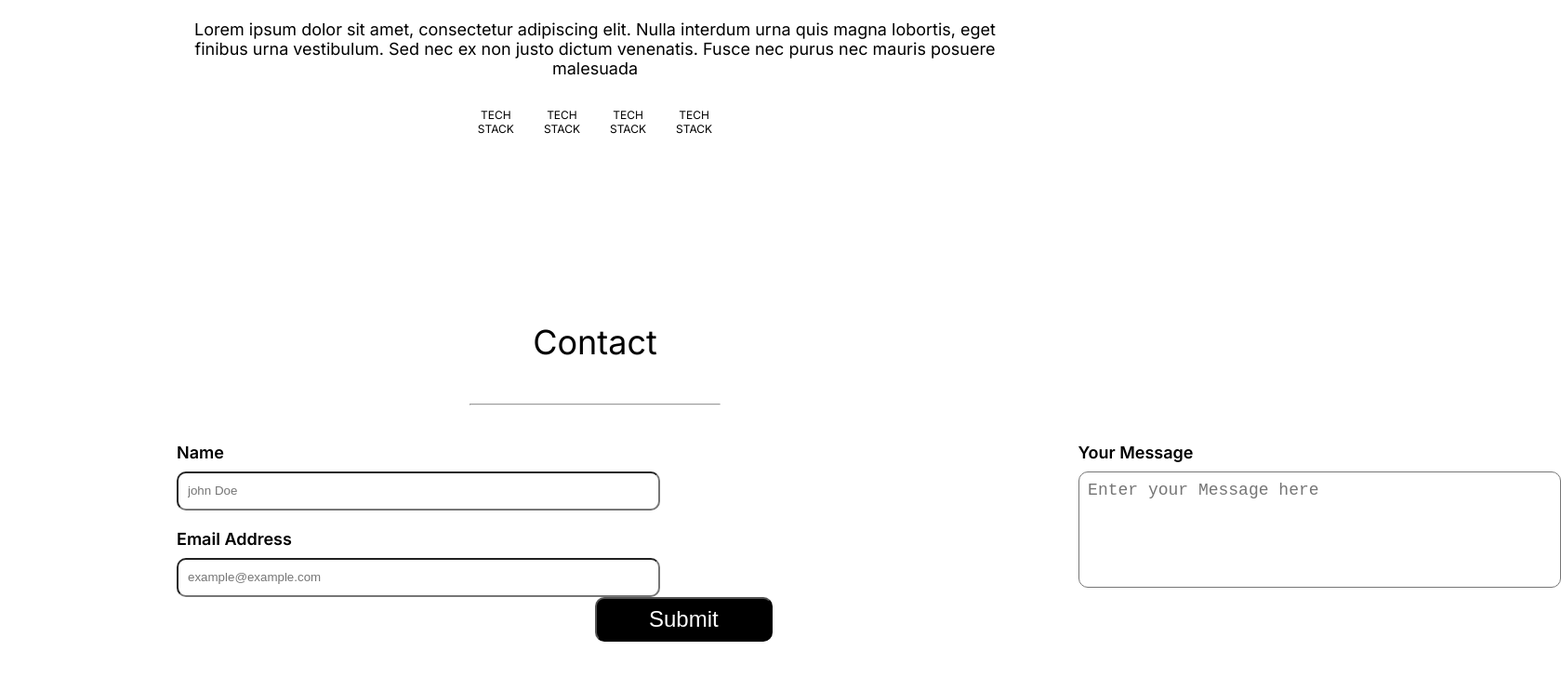
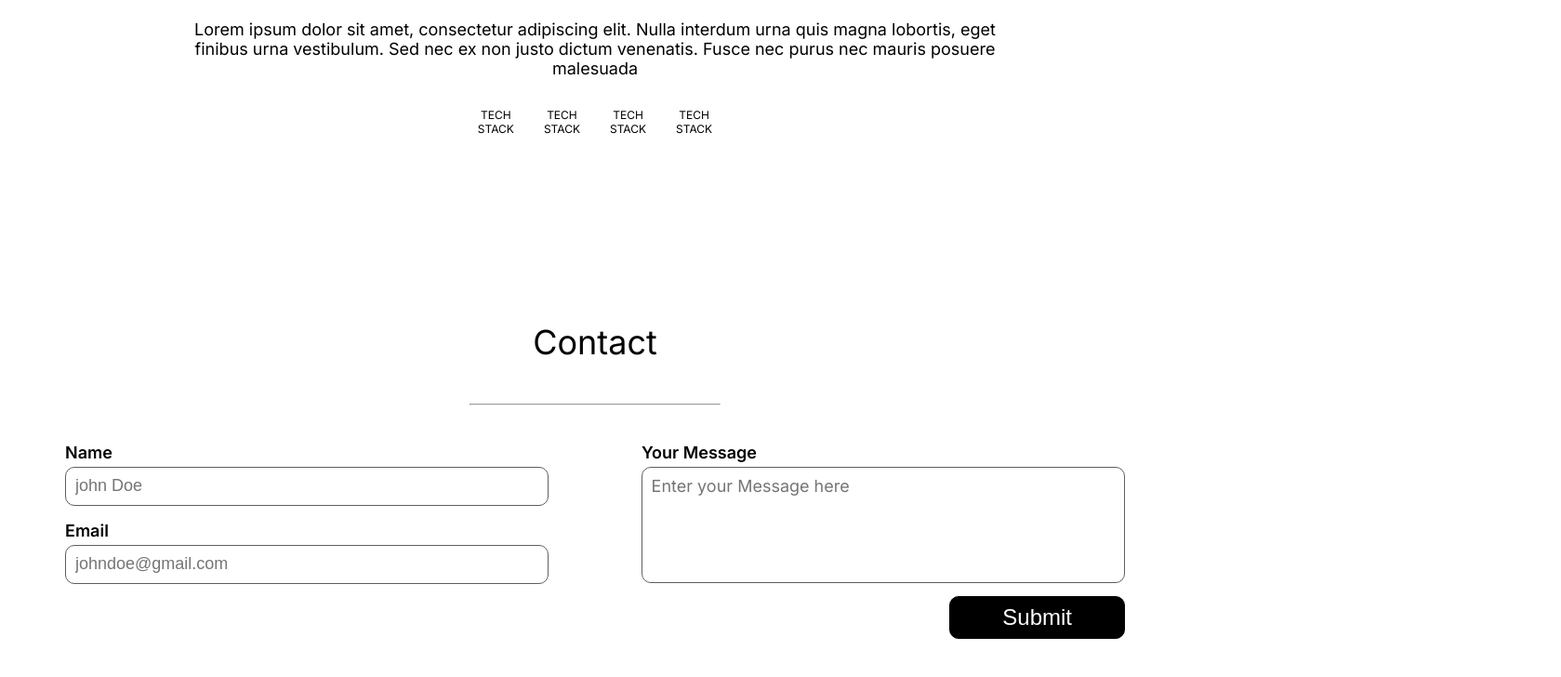
Before and after one commit to sudheermishra/My-Portfolio, a React (Create React App) app: page / in a window 1280 px wide. Shown: the part 802-1530 px from the top of the page at 93% size, 1679 px wide, since content can reach past the window. Built offline with nearby package versions, Linux system fonts and the light colour scheme.

Commit message:
changes in Contact section html code and css code

```diff
--- a/src/App.js
+++ b/src/App.js
@@ -1,7 +1,7 @@
 import Main from "./components/Main/Main";
 import Header from "./components/Header/Header";
 import About from "./components/About/About";
-import Footer from "./components/Footer/Footer";
+import Contact from "./components/Footer/Contact";
 
 function App() {
   return (
@@ -9,7 +9,7 @@ function App() {
       <Header />
       <Main />
       <About />
-      <Footer />
+      <Contact />
     </div>
   );
 }
--- /dev/null
+++ b/src/components/Footer/Contact.css
@@ -0,0 +1,145 @@
+.contact {
+  margin-top: 200px;
+  max-width: 1140px;
+  height: 381px;
+  margin: 200px auto;
+  text-align: right;
+}
+
+.contact-header {
+  text-align: center;
+}
+hr {
+  max-width: 270px;
+  margin: 40px auto;
+}
+
+h2 {
+  font-size: 36px;
+  font-weight: 400;
+  margin: 43.56px auto;
+}
+
+.form-group {
+  display: flex;
+  justify-content: space-between;
+}
+
+.left-form {
+  max-width: 534px;
+  display: flex;
+  flex-direction: column;
+  gap: 1rem;
+}
+.left-form input {
+  width: 520px;
+  height: 42px;
+  font-size: 18px;
+  border-radius: 10px;
+  padding: 10px;
+  border: none;
+  border: 1px solid #5e5e5e;
+}
+
+.right-form textarea {
+  width: 520px;
+  height: 125px;
+  resize: none;
+  border: none;
+  border: 1px solid #5e5e5e;
+  font-family: "Inter", sans-serif;
+  border-radius: 10px;
+}
+.right-form textarea::placeholder {
+  font-weight: 400;
+  font-size: 18px;
+  padding: 0.6rem 0.6rem;
+}
+label {
+  display: block;
+  text-align: left;
+  font-weight: 600;
+  font-size: 18px;
+  margin-bottom: -15px;
+}
+
+.submit-btn {
+  color: #fff;
+  background-color: #000;
+  transition: 0.2s ease-in-out;
+  cursor: pointer;
+  padding: 0.5rem 3.5rem;
+  font-size: 24px;
+  font-weight: 400;
+  border-radius: 10px;
+  margin-top: 10px;
+  border: 1px solid black;
+}
+
+.submit-btn:hover {
+  color: black;
+  background-color: #fff;
+  cursor: pointer;
+  border: 1px solid #000;
+}
+
+/* label {
+  font-weight: 600px;
+  font-size: 18px;
+}
+
+.form-group {
+  display: flex;
+  justify-content: space-between;
+  max-width: 900px;
+  margin: 0 auto;
+}
+
+.form-group-name-email {
+  margin-right: 50%;
+  flex-basis: 45%;
+}
+
+.form-group input {
+  width: 534.5px;
+  height: 42px;
+  border-radius: 10px;
+  padding: 10px;
+}
+
+label {
+  display: block;
+  text-align: left;
+  font-weight: 600;
+  font-size: 18px;
+  margin-bottom: -10px;
+}
+
+.form-group-message {
+  flex-basis: 45%;
+}
+
+.form-group textarea {
+  width: 519.5px;
+  height: 125px;
+  resize: none;
+  border-radius: 10px;
+}
+
+.form-group-message textarea::placeholder {
+  font-weight: 400;
+  font-size: 18px;
+  padding: 0.6rem 0.6rem;
+}
+
+.submit-btn {
+  display: block;
+  color: #fff;
+  background-color: #000;
+  transition: 0.2s ease-in-out;
+  cursor: pointer;
+  padding: 0.5rem 3.5rem;
+  font-size: 24px;
+  font-weight: 400;
+  border-radius: 10px;
+} */
--- /dev/null
+++ b/src/components/Footer/Contact.js
@@ -0,0 +1,51 @@
+import "./Contact.css";
+
+function Contact() {
+  return (
+    <section className='contact'>
+      <div className='contact-header'>
+        <h2>Contact</h2>
+      </div>
+      <hr />
+
+      <form>
+        <div className='form-group'>
+          <div className='left-form'>
+            <div className='form-name'>
+              <label for='name'>Name</label>
+              <br />
+              <input type='text' name='name' id='name' placeholder='john Doe' />
+            </div>
+            <div className='form-email'>
+              <label for='Email'>Email</label>
+              <br />
+              <input
+                type='email'
+                name='email'
+                id='email'
+                placeholder='johndoe@gmail.com'
+              />
+            </div>
+          </div>
+
+          <div className='right-form'>
+            <div className='form-message'>
+              <label for='message'>Your Message</label> <br />
+              <textarea
+                name='message'
+                id='message'
+                placeholder='Enter your Message here'
+              ></textarea>
+            </div>
+          </div>
+        </div>
+
+        <button type='submit' className='submit-btn'>
+          Submit
+        </button>
+      </form>
+    </section>
+  );
+}
+
+export default Contact;
--- a/src/components/Footer/Footer.css
+++ /dev/null
@@ -1,80 +0,0 @@
-form {
-  margin-top: 200px;
-  text-align: center;
-  max-width: 900px;
-  margin: 200px auto;
-}
-
-hr {
-  max-width: 270px;
-  margin: 40px auto;
-}
-
-h1 {
-  font-size: 36px;
-  font-weight: 400;
-  margin: 43.56px auto;
-}
-
-label {
-  font-weight: 600px;
-  font-size: 18px;
-}
-
-.form-group {
-  display: flex;
-  justify-content: space-between;
-  max-width: 900px;
-  margin: 0 auto;
-}
-
-.form-group-name-email {
-  margin-right: 50%;
-  flex-basis: 45%;
-}
-
-.form-group-name-email input {
-  width: 519.5px;
-  height: 42px;
-  border-radius: 10px;
-  padding: 10px;
-}
-
-label {
-  display: block;
-  text-align: left;
-  font-weight: 600;
-  font-size: 18px;
-  margin-bottom: -10px;
-}
-
-.form-group-message {
-  flex-basis: 45%;
-}
-
-.submit-btn {
-  display: block;
-  margin-left: 50%;
-  text-align: right;
-  color: #fff;
-  background-color: #000;
-  transition: 0.2s ease-in-out;
-  cursor: pointer;
-  padding: 0.5rem 3.5rem;
-  font-size: 24px;
-  font-weight: 400;
-  border-radius: 10px;
-}
-
-.form-group-message textarea {
-  width: 519.5px;
-  height: 125px;
-  resize: none;
-  border-radius: 10px;
-}
-
-.form-group-message textarea::placeholder {
-  font-weight: 400;
-  font-size: 18px;
-  padding: 0.6rem 0.6rem;
-}
--- a/src/components/Footer/Footer.js
+++ /dev/null
@@ -1,47 +0,0 @@
-import "./Footer.css";
-
-function Footer() {
-  return (
-    <form>
-      <div className="from-header">
-        <h1>Contact</h1>
-        <hr />
-
-        <div className="form-group">
-          <div class="form-group-name-email">
-            <div>
-              <label for="name">Name</label>
-              <br />
-              <input type="text" name="name" id="name" placeholder="john Doe" />
-            </div>
-            <br />
-            <div>
-              <label for="email">Email Address </label> <br />
-              <input
-                type="email"
-                name="email"
-                id="email"
-                placeholder="example@example.com"
-              />
-            </div>
-          </div>
-
-          <div class="form-group-message">
-            <label for="message">Your Message</label> <br />
-            <textarea
-              name="message"
-              id="message"
-              placeholder="Enter your Message here"></textarea>
-            <br />
-          </div>
-        </div>
-      </div>
-
-      <button type="submit" className="submit-btn">
-        Submit
-      </button>
-    </form>
-  );
-}
-
-export default Footer;
```
